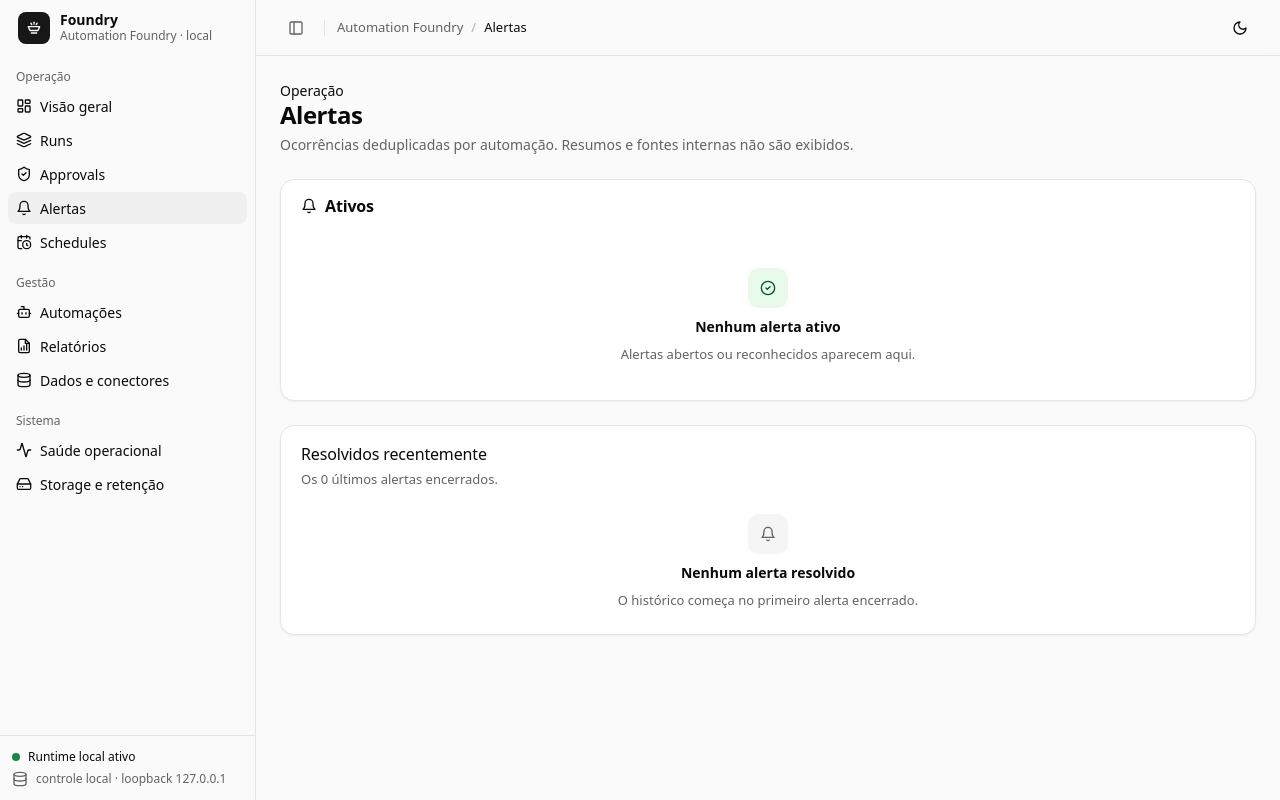
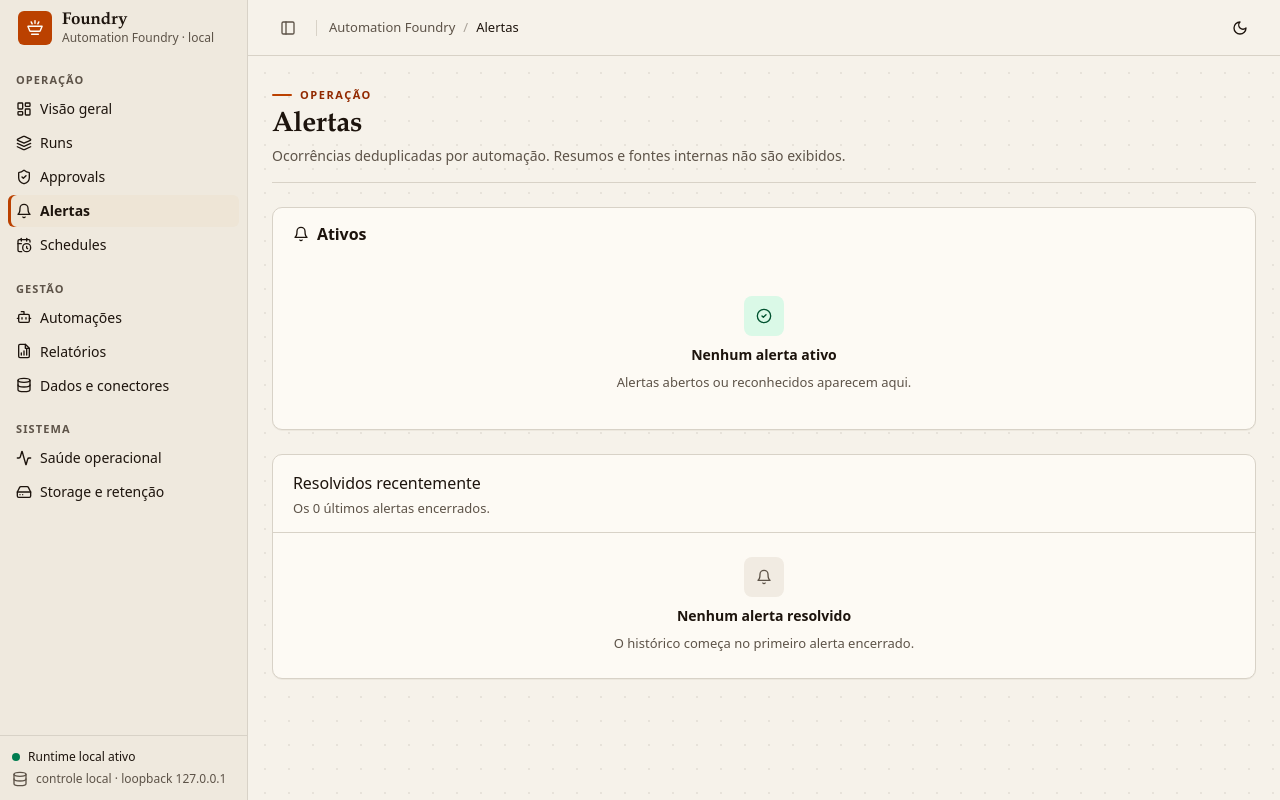
Before and after one commit to sonderzudo-lab/automation-foundry, a FastAPI app: template src/dashboard/templates/alerts.html in a window 1280 px wide. Run offline with FastAPI, Linux system fonts and the light colour scheme; the template is opened without the code that fills it, so the values that code supplies are empty; parts of the project's set-up code (start-up, migrations or seed data) failed here and were passed over; some libraries are stand-ins or nearby versions.

Commit message:
style(dashboard): replace the neutral component look with the Forja identity
Warm paper and ink in the light theme, warm graphite in the dark one, copper as the accent and focus ring, system serif titles, uppercase technical labels, tag-shaped badges, smaller radii and a faint dotted background. Class names are unchanged, so every template and the keyboard behavior keep working.

```diff
--- a/src/dashboard/static/styles.css
+++ b/src/dashboard/static/styles.css
@@ -8,70 +9,76 @@
 :root {
   color-scheme: light;
 
-  --background: oklch(0.985 0 0);
-  --foreground: oklch(0.145 0 0);
-  --card: oklch(1 0 0);
-  --card-foreground: oklch(0.145 0 0);
-  --popover: oklch(1 0 0);
-  --primary: oklch(0.205 0 0);
-  --primary-foreground: oklch(0.985 0 0);
-  --secondary: oklch(0.965 0 0);
-  --secondary-foreground: oklch(0.205 0 0);
-  --muted: oklch(0.97 0 0);
-  --muted-foreground: oklch(0.5 0 0);          /* AA sobre card e background */
-  --accent: oklch(0.955 0 0);
-  --accent-foreground: oklch(0.205 0 0);
-  --border: oklch(0.922 0 0);
-  --input: oklch(0.88 0 0);
-  --ring: oklch(0.556 0 0);
+  /* Papel quente + tinta. Neutros levemente amarelados (matiz ~80), nunca cinza puro. */
+  --background: oklch(0.962 0.012 85);
+  --foreground: oklch(0.2 0.02 60);
+  --card: oklch(0.985 0.008 85);
+  --card-foreground: oklch(0.2 0.02 60);
+  --popover: oklch(0.992 0.006 85);
+  --primary: oklch(0.54 0.17 42);              /* brasa: ação principal */
+  --primary-foreground: oklch(0.99 0.008 85);
+  --secondary: oklch(0.93 0.016 82);
+  --secondary-foreground: oklch(0.24 0.02 60);
+  --muted: oklch(0.942 0.014 82);
+  --muted-foreground: oklch(0.45 0.022 70);    /* AA sobre papel e card */
+  --accent: oklch(0.925 0.022 78);
+  --accent-foreground: oklch(0.2 0.02 60);
+  --border: oklch(0.865 0.016 80);
+  --input: oklch(0.78 0.018 78);
+  --ring: oklch(0.54 0.17 42);
 
-  --sidebar: oklch(0.985 0 0);
-  --sidebar-border: oklch(0.922 0 0);
+  --sidebar: oklch(0.935 0.016 82);
+  --sidebar-border: oklch(0.865 0.016 80);
 
-  /* Acento de marca (um azul sóbrio) */
-  --brand: oklch(0.52 0.15 255);
-  --brand-foreground: oklch(0.985 0 0);
+  /* Acento de marca: o mesmo cobre da ação principal */
+  --brand: oklch(0.54 0.17 42);
+  --brand-foreground: oklch(0.99 0.008 85);
+  --brand-text: oklch(0.44 0.15 42);
 
-  /* Semânticas: cada uma tem fundo suave, borda, texto e cor sólida */
-  --destructive: oklch(0.55 0.22 27);
-  --destructive-foreground: oklch(0.985 0 0);
-  --destructive-soft: oklch(0.97 0.02 20);
-  --destructive-border: oklch(0.88 0.07 20);
-  --destructive-text: oklch(0.45 0.19 27);
+  /* Semânticas: fundo suave, borda, texto e cor sólida */
+  --destructive: oklch(0.54 0.2 25);
+  --destructive-foreground: oklch(0.99 0.008 85);
+  --destructive-soft: oklch(0.955 0.03 25);
+  --destructive-border: oklch(0.86 0.08 25);
+  --destructive-text: oklch(0.43 0.17 25);
 
-  --success: oklch(0.55 0.14 150);
-  --success-soft: oklch(0.97 0.03 150);
-  --success-border: oklch(0.88 0.07 150);
-  --success-text: oklch(0.4 0.11 150);
+  --success: oklch(0.52 0.12 160);
+  --success-soft: oklch(0.955 0.04 160);
+  --success-border: oklch(0.85 0.07 160);
+  --success-text: oklch(0.38 0.1 160);
 
-  --warning: oklch(0.72 0.15 75);
-  --warning-soft: oklch(0.97 0.04 85);
-  --warning-border: oklch(0.89 0.09 85);
-  --warning-text: oklch(0.45 0.1 65);
+  --warning: oklch(0.72 0.15 85);
+  --warning-soft: oklch(0.96 0.05 90);
+  --warning-border: oklch(0.86 0.1 88);
+  --warning-text: oklch(0.42 0.09 70);
 
-  --info: oklch(0.55 0.15 255);
-  --info-soft: oklch(0.97 0.02 255);
-  --info-border: oklch(0.88 0.06 255);
-  --info-text: oklch(0.45 0.15 255);
+  --info: oklch(0.52 0.09 235);
+  --info-soft: oklch(0.955 0.02 235);
+  --info-border: oklch(0.86 0.045 235);
+  --info-text: oklch(0.4 0.09 235);
 
-  --radius: 0.625rem;
-  --radius-sm: calc(var(--radius) - 4px);
-  --radius-md: calc(var(--radius) - 2px);
-  --radius-lg: var(--radius);
-  --radius-xl: calc(var(--radius) + 4px);
+  --radius: 0.5rem;
+  --radius-sm: 0.25rem;
+  --radius-md: 0.375rem;
+  --radius-lg: 0.5rem;
+  --radius-xl: 0.625rem;
 
-  --shadow-xs: 0 1px 2px 0 rgb(0 0 0 / 0.05);
-  --shadow-md: 0 8px 24px -8px rgb(0 0 0 / 0.18), 0 2px 6px -2px rgb(0 0 0 / 0.08);
+  --shadow-xs: 0 1px 0 0 rgb(60 40 10 / 0.05);
+  --shadow-md: 0 10px 28px -10px rgb(60 40 10 / 0.28), 0 2px 6px -2px rgb(60 40 10 / 0.12);
 
   --space-1: 0.25rem; --space-2: 0.5rem; --space-3: 0.75rem; --space-4: 1rem;
   --space-5: 1.25rem; --space-6: 1.5rem; --space-8: 2rem;
 
-  --sidebar-width: 16rem;
+  --sidebar-width: 15.5rem;
   --sidebar-width-icon: 3.5rem;
   --topbar-height: 3.5rem;
 
   --font-sans: ui-sans-serif, system-ui, -apple-system, "Segoe UI", Roboto, "Helvetica Neue", Arial, sans-serif;
+  --font-display: ui-serif, "Iowan Old Style", "Palatino Linotype", "Book Antiqua", Palatino, Georgia, serif;
   --font-mono: ui-monospace, "SFMono-Regular", "Cascadia Mono", Menlo, Consolas, monospace;
+
+  /* Ponteado discreto de fundo: lembra papel milimetrado, some sob os painéis. */
+  --dots: radial-gradient(circle at 1px 1px, oklch(0.2 0.02 60 / 0.07) 1px, transparent 0);
 }
 
 /* Escuro: automático (prefers-color-scheme) ou forçado (data-theme="dark").
@@ -175,10 +186,12 @@ body {
   font-size: 0.875rem;
   line-height: 1.5;
   -webkit-font-smoothing: antialiased;
+  background-image: var(--dots);
+  background-size: 24px 24px;
 }
 h1, h2, h3, h4, p { margin: 0; }
-h1 { font-size: 1.5rem; font-weight: 600; letter-spacing: -0.02em; line-height: 1.2; }
-h2 { font-size: 1rem; font-weight: 600; letter-spacing: -0.01em; }
+h1 { font-family: var(--font-display); font-size: 1.75rem; font-weight: 600; letter-spacing: -0.015em; line-height: 1.15; }
+h2 { font-size: 1rem; font-weight: 600; letter-spacing: -0.005em; }
 h3 { font-size: 0.875rem; font-weight: 600; }
 a { color: inherit; text-decoration: none; }
 a:hover { text-decoration: underline; text-underline-offset: 3px; }
@@ -210,20 +223,21 @@ svg.icon { width: 1rem; height: 1rem; flex: none; stroke: currentColor; fill: no
 .sidebar-header { display: flex; align-items: center; gap: 0.625rem; padding: 0.75rem; height: var(--topbar-height); }
 .workspace { display: flex; align-items: center; gap: 0.625rem; min-width: 0; flex: 1; padding: 0.375rem; border-radius: var(--radius-md); }
 .workspace:hover { background: var(--accent); text-decoration: none; }
-.workspace-mark { flex: none; display: grid; place-items: center; width: 2rem; height: 2rem; border-radius: var(--radius-md); background: var(--primary); color: var(--primary-foreground); }
+.workspace-mark { flex: none; display: grid; place-items: center; width: 2.125rem; height: 2.125rem; border-radius: var(--radius-md); background: var(--brand); color: var(--brand-foreground); }
+.workspace-mark .icon { width: 1.25rem; height: 1.25rem; stroke-width: 1.75; }
 .workspace-text { display: grid; line-height: 1.2; min-width: 0; }
-.workspace-text strong { font-weight: 600; white-space: nowrap; }
+.workspace-text strong { font-family: var(--font-display); font-size: 1.0625rem; font-weight: 600; letter-spacing: -0.01em; white-space: nowrap; }
 .workspace-text span { font-size: 0.75rem; color: var(--muted-foreground); }
 .sidebar-content { flex: 1; padding: 0 0.5rem 0.5rem; }
 .nav-group { padding: 0.25rem 0; }
-.nav-label { padding: 0.5rem 0.5rem 0.25rem; font-size: 0.75rem; color: var(--muted-foreground); white-space: nowrap; }
+.nav-label { padding: 0.75rem 0.5rem 0.25rem; font-size: 0.6875rem; font-weight: 600; letter-spacing: 0.1em; text-transform: uppercase; color: var(--muted-foreground); white-space: nowrap; }
 .nav-list { list-style: none; margin: 0; padding: 0; display: grid; gap: 2px; }
 .nav-item {
   display: flex; align-items: center; gap: 0.5rem; height: 2rem; padding: 0 0.5rem;
   border-radius: var(--radius-md); color: var(--foreground); white-space: nowrap;
 }
 .nav-item:hover { background: var(--accent); text-decoration: none; }
-.nav-item[aria-current="page"] { background: var(--accent); font-weight: 500; }
+.nav-item[aria-current="page"] { background: var(--accent); font-weight: 600; box-shadow: inset 3px 0 0 var(--brand); }
 .nav-item .nav-count { margin-left: auto; }
 .nav-sub { list-style: none; margin: 2px 0 2px 1.1rem; padding: 0 0 0 0.6rem; border-left: 1px solid var(--border); display: grid; gap: 2px; }
 .nav-sub .nav-item { height: 1.75rem; font-size: 0.8125rem; color: var(--muted-foreground); }
@@ -248,7 +262,7 @@ svg.icon { width: 1rem; height: 1rem; flex: none; stroke: currentColor; fill: no
 .topbar {
   position: sticky; top: 0; z-index: 20; height: var(--topbar-height);
   display: flex; align-items: center; gap: 0.75rem; padding: 0 1.5rem;
-  background: color-mix(in oklab, var(--background) 85%, transparent); backdrop-filter: blur(8px);
+  background: var(--background);
   border-bottom: 1px solid var(--border);
 }
 .sidebar-toggle { display: inline-grid; place-items: center; width: 2rem; height: 2rem; border-radius: var(--radius-md); cursor: pointer; color: var(--muted-foreground); }
@@ -258,14 +272,14 @@ svg.icon { width: 1rem; height: 1rem; flex: none; stroke: currentColor; fill: no
 .topbar-actions { display: flex; align-items: center; gap: 0.5rem; }
 
 .page { width: 100%; max-width: 80rem; margin: 0 auto; padding: 1.5rem; display: grid; gap: 1.5rem; }
-.page-header { display: flex; align-items: flex-end; justify-content: space-between; gap: 1rem; flex-wrap: wrap; }
+.page-header { display: flex; align-items: flex-end; justify-content: space-between; gap: 1rem; flex-wrap: wrap; padding-bottom: 1rem; border-bottom: 1px solid var(--border); }
 .page-header p { color: var(--muted-foreground); margin-top: 0.25rem; }
 .page-actions { display: flex; gap: 0.5rem; flex-wrap: wrap; }
 .section { display: grid; gap: 0.75rem; }
 .section-head { display: flex; align-items: baseline; justify-content: space-between; gap: 1rem; }
 .section-head p { color: var(--muted-foreground); font-size: 0.8125rem; }
 .grid { display: grid; gap: 1rem; }
-.grid-kpi { grid-template-columns: repeat(auto-fit, minmax(13rem, 1fr)); }
+.grid-kpi { grid-template-columns: repeat(auto-fill, minmax(13rem, 1fr)); }
 .grid-cards { grid-template-columns: repeat(auto-fill, minmax(min(100%, 24rem), 1fr)); }
 .grid-2 { grid-template-columns: repeat(auto-fit, minmax(min(100%, 24rem), 1fr)); }
 .split { display: grid; gap: 1rem; grid-template-columns: minmax(0, 1.6fr) minmax(0, 1fr); align-items: start; }
@@ -321,6 +335,7 @@ svg.icon { width: 1rem; height: 1rem; flex: none; stroke: currentColor; fill: no
 /* Card */
 .card { background: var(--card); color: var(--card-foreground); border: 1px solid var(--border); border-radius: var(--radius-xl); box-shadow: var(--shadow-xs); display: flex; flex-direction: column; min-width: 0; }
 .card-header { padding: 1rem 1.25rem 0; display: grid; gap: 0.25rem; }
+.card:not(.kpi) > .card-header { padding-bottom: 0.875rem; border-bottom: 1px solid var(--border); }
 .card-header.row { grid-auto-flow: column; grid-template-columns: 1fr auto; align-items: start; }
 .card-title { font-size: 0.875rem; font-weight: 500; }
 .card-description { font-size: 0.8125rem; color: var(--muted-foreground); }
@@ -858,3 +883,26 @@ abbr[title] { text-decoration: underline dotted; text-underline-offset: 3px; cur
 .card-header.row .btn { align-self: start; }
 
 .meta-label { color: var(--muted-foreground); }
+
+/* 8. IDENTIDADE E PÁGINAS --------------------------------------------------- */
+
+/* Sobrelinha de página: seção em caixa-alta espaçada, com filete de cobre */
+.kicker { display: inline-flex; align-items: center; gap: 0.5rem; margin-bottom: 0.375rem; font-size: 0.6875rem; font-weight: 700; letter-spacing: 0.14em; text-transform: uppercase; color: var(--brand-text); }
+.kicker::before { content: ""; width: 1.25rem; height: 2px; background: var(--brand); border-radius: 2px; }
+
+/* Filtros de status (links; funcionam sem JavaScript) */
+.chip-bar { display: flex; flex-wrap: wrap; gap: 0.375rem; }
+.chip { display: inline-flex; align-items: center; gap: 0.5rem; height: 2rem; padding: 0 0.75rem; border: 1px solid var(--border); border-radius: var(--radius-md); background: var(--card); color: var(--foreground); font-size: 0.8125rem; font-weight: 500; white-space: nowrap; }
+.chip:hover { background: var(--accent); text-decoration: none; }
+.chip.is-active { border-color: var(--brand); box-shadow: inset 0 0 0 1px var(--brand); background: color-mix(in oklab, var(--brand) 9%, var(--card)); font-weight: 600; }
+.chip-count { display: inline-grid; place-items: center; min-width: 1.375rem; height: 1.125rem; padding: 0 0.3rem; border-radius: var(--radius-sm); background: var(--muted); color: var(--muted-foreground); font-size: 0.6875rem; font-weight: 600; font-variant-numeric: tabular-nums; }
+.chip.is-active .chip-count { background: var(--brand); color: var(--brand-foreground); }
+
+.filter-form { display: flex; gap: 0.5rem; align-items: center; flex-wrap: wrap; }
+.filter-form .select { width: auto; min-width: 13rem; }
+
+.pager { flex-wrap: wrap; }
+.pager-links { display: inline-flex; gap: 0.5rem; }
+
+/* Linha de lista com destaque de hover discreto */
+.list > li:hover { background: color-mix(in oklab, var(--muted) 55%, transparent); }
```
Also changed, not shown: other parts of src/dashboard/static/styles.css (+96 -81 lines).
